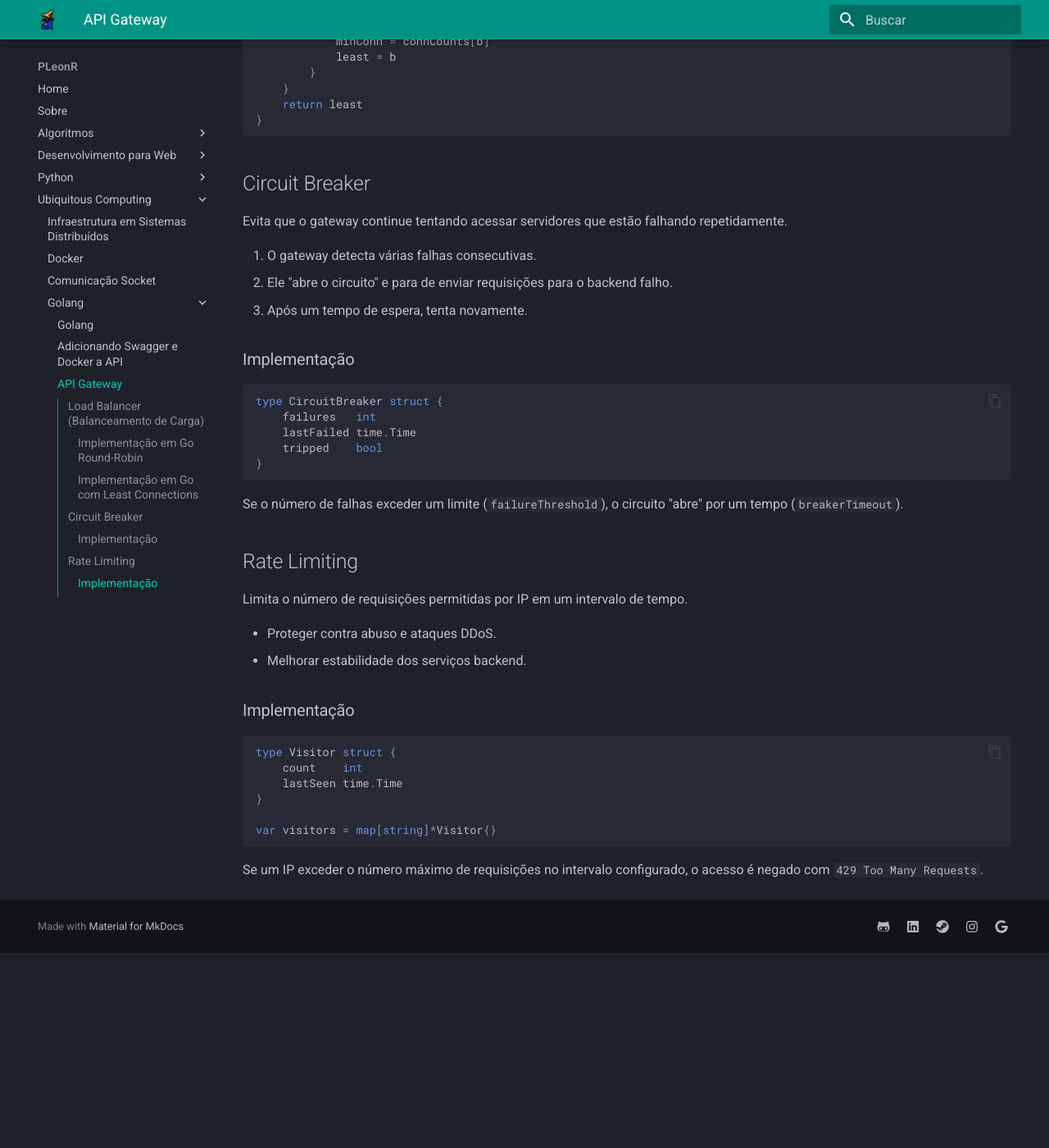
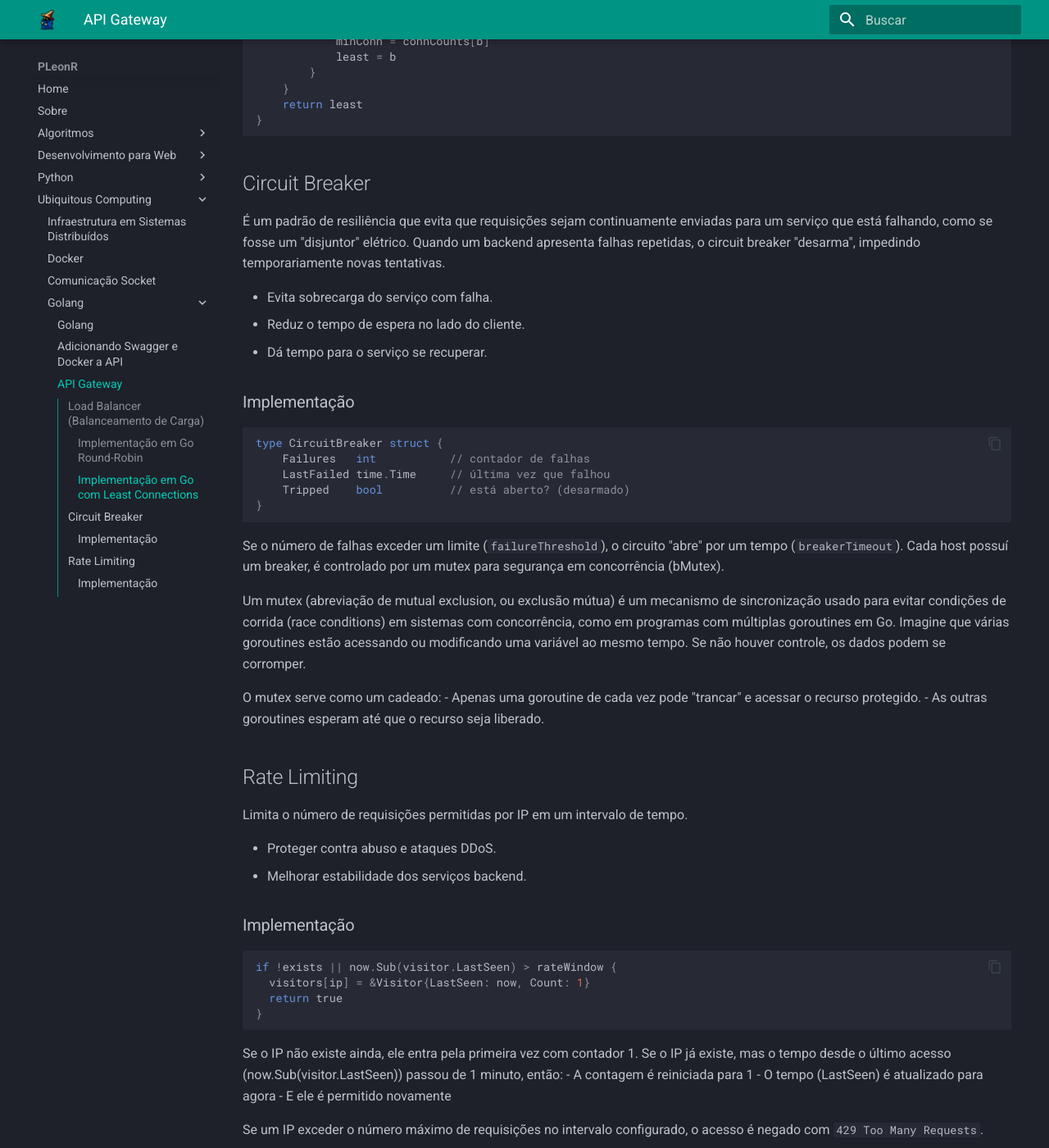
Before and after one commit to pleonr/pleonr.github.io, an MkDocs documentation site: the page built from docs/Ubiquitous Computing/Golang/golang_3_Gateway.md, in a window 1280 px wide and 1400 px high, scrolled down 2535 px. Shown: the whole window at 82% size. Built offline with MkDocs 1.6.1 and Material for MkDocs 9.7.7, drawn with Linux system fonts in a browser that asks for light colours; before the commit the page ends 3697 px from its top, so only the background shows below that; some of the changed text lies outside the part shown.

Commit message:
Update Go gateway

````diff
--- a/docs/Ubiquitous Computing/Golang/golang_3_Gateway.md
+++ b/docs/Ubiquitous Computing/Golang/golang_3_Gateway.md
@@ -97,23 +97,33 @@
 
 ## Circuit Breaker
 
-Evita que o gateway continue tentando acessar servidores que estão falhando repetidamente.
+É um padrão de resiliência que evita que requisições sejam continuamente enviadas para um serviço que está falhando, como se fosse um "disjuntor" elétrico.
+Quando um backend apresenta falhas repetidas, o circuit breaker "desarma", impedindo temporariamente novas tentativas.
 
-1. O gateway detecta várias falhas consecutivas.
-2. Ele "abre o circuito" e para de enviar requisições para o backend falho.
-3. Após um tempo de espera, tenta novamente.
+- Evita sobrecarga do serviço com falha.
+- Reduz o tempo de espera no lado do cliente.
+- Dá tempo para o serviço se recuperar.
 
 ### Implementação
 
 ```go
 type CircuitBreaker struct {
-    failures   int
-    lastFailed time.Time
-    tripped    bool
+    Failures   int           // contador de falhas
+    LastFailed time.Time     // última vez que falhou
+    Tripped    bool          // está aberto? (desarmado)
 }
 ```
 
 Se o número de falhas exceder um limite (`failureThreshold`), o circuito "abre" por um tempo (`breakerTimeout`).
+Cada host possuí um breaker, é controlado por um mutex para segurança em concorrência (bMutex).
+
+Um mutex (abreviação de mutual exclusion, ou exclusão mútua) é um mecanismo de sincronização usado para evitar condições de corrida (race conditions) em sistemas com concorrência, como em programas com múltiplas goroutines em Go.
+Imagine que várias goroutines estão acessando ou modificando uma variável ao mesmo tempo. Se não houver controle, os dados podem se corromper.
+
+O mutex serve como um cadeado:
+- Apenas uma goroutine de cada vez pode "trancar" e acessar o recurso protegido.
+- As outras goroutines esperam até que o recurso seja liberado.
+
 
 ## Rate Limiting
 
@@ -125,12 +135,101 @@
 ### Implementação
 
 ```go
+if !exists || now.Sub(visitor.LastSeen) > rateWindow {
+  visitors[ip] = &Visitor{LastSeen: now, Count: 1}
+  return true
+}
+```
+
+Se o IP não existe ainda, ele entra pela primeira vez com contador 1.
+Se o IP já existe, mas o tempo desde o último acesso (now.Sub(visitor.LastSeen)) passou de 1 minuto, então:
+- A contagem é reiniciada para 1
+- O tempo (LastSeen) é atualizado para agora
+- E ele é permitido novamente
+
+Se um IP exceder o número máximo de requisições no intervalo configurado, o acesso é negado com `429 Too Many Requests`.
+
+
+O problema é que esse mapa pode crescer muito com o tempo, para isso podemos utilizar duas estratégias... usar um `garbage collector` para limpar o mapa de tempo em tempo, ou usar um sistema de TTL(*time to live*)
+
+```go
+go func() {
+  for {
+      time.Sleep(10 * time.Minute)
+      vMutex.Lock()
+      for ip, v := range visitors {
+          if time.Since(v.LastSeen) > 10*time.Minute {
+              delete(visitors, ip)
+          }
+      }
+      vMutex.Unlock()
+  }
+}()
+```
+
+Implementado acima ficou o `garbage collector`, abaixo vou mostrar uma forma de como implementar o TTL. Adicione o go-cache
+
+```go
+go get github.com/patrickmn/go-cache
+```
+
+A implementação do `ratelimiter.go` seria a seguinte
+
+```go
+package internal
+
+import (
+	"net"
+	"net/http"
+	"strings"
+	"time"
+
+	"github.com/patrickmn/go-cache"
+)
+
 type Visitor struct {
-    count    int
-    lastSeen time.Time
+	Count int
 }
 
-var visitors = map[string]*Visitor{}
+var rateLimiter = cache.New(1*time.Minute, 2*time.Minute)
+
+const rateLimit = 5
+
+func GetIP(remoteAddr string) string {
+	ip, _, _ := net.SplitHostPort(remoteAddr)
+	return ip
+}
+
+func Allow(ip string) bool {
+	if x, found := rateLimiter.Get(ip); found {
+		visitor := x.(Visitor)
+		if visitor.Count >= rateLimit {
+			return false
+		}
+		visitor.Count++
+		rateLimiter.Set(ip, visitor, cache.DefaultExpiration)
+		return true
+	}
+
+	rateLimiter.Set(ip, Visitor{Count: 1}, cache.DefaultExpiration)
+	return true
+}
 ```
 
-Se um IP exceder o número máximo de requisições no intervalo configurado, o acesso é negado com `429 Too Many Requests`.
+| Item                      | Descrição                                                                   |
+| ------------------------- | --------------------------------------------------------------------------- |
+| `cache.New(ttl, cleanup)` | Cria um cache com TTL automático para cada item.                            |
+| `rateLimiter.Set()`       | Adiciona ou atualiza a contagem por IP.                                     |
+| `rateLimiter.Get()`       | Tenta recuperar o IP já armazenado.                                         |
+| Expiração automática      | Depois de 1 minuto sem nova requisição, o IP some do cache automaticamente. |
+
+
+Em `proxy.go` adicionamos o uso..
+
+```go
+ip := GetIP(r.RemoteAddr)
+if !Allow(ip) {
+	http.Error(w, "Rate limit excedido", http.StatusTooManyRequests)
+	return
+}
+```
````
